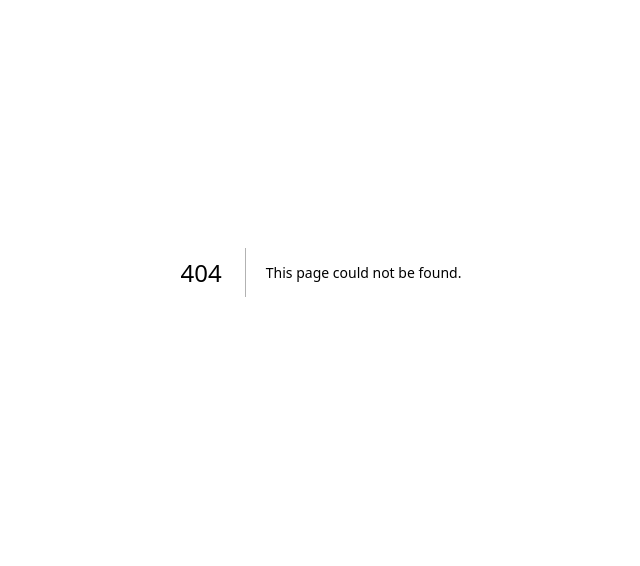
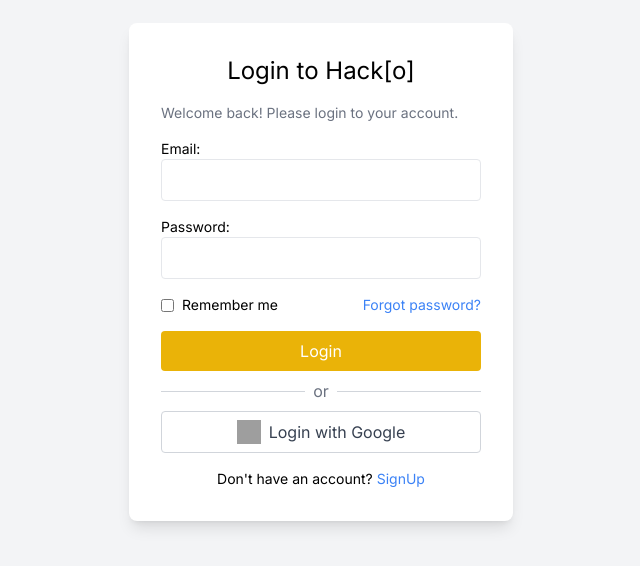
Before and after one commit to BERNEXT-ICF/hacko, a Next.js app: page /login in a window 1280 px wide. Before the commit this address had no page. Shown: the part 128-694 px from the top of the page, without its empty margins (319-959 px from the left). Built offline with nearby package versions, Linux system fonts and the light colour scheme; grey boxes are pictures that could not be loaded.

Commit message:
feat : add login

```diff
--- /dev/null
+++ b/app/(auth)/login/page.tsx
@@ -0,0 +1,80 @@
+'use client';
+
+import React, { useState } from 'react';
+
+const Login = () => {
+  const [email, setEmail] = useState('');
+  const [password, setPassword] = useState('');
+  const [rememberMe, setRememberMe] = useState(false);
+
+  const handleSubmit = (e: React.FormEvent) => {
+    e.preventDefault();
+    // Handle login logic here
+    console.log('Email:', email);
+    console.log('Password:', password);
+    console.log('Remember Me:', rememberMe);
+  };
+
+  const handleGoogleLogin = () => {
+    // Handle Google login logic here
+    console.log('Login with Google');
+  };
+
+  return (
+    <div className="flex justify-center items-center min-h-screen bg-gray-100 p-4">
+      <div className="bg-white p-8 rounded-lg shadow-lg w-full max-w-md md:max-w-sm">
+        <form onSubmit={handleSubmit} className="flex flex-col">
+          <h2 className="text-2xl text-center">Login to Hack[o]</h2>
+          <p className="text-gray-500 text-sm py-4">Welcome back! Please login to your account.</p>
+          <label className="mb-2 text-sm">
+            Email:
+            <input
+              type="email"
+              value={email}
+              onChange={(e) => setEmail(e.target.value)}
+              required
+              className="mb-2 p-2 text-base border rounded w-full"
+            />
+          </label>
+          <label className="mb-2 text-sm">
+            Password:
+            <input
+              type="password"
+              value={password}
+              onChange={(e) => setPassword(e.target.value)}
+              required
+              className="mb-2 p-2 text-base border rounded w-full"
+            />
+          </label>
+          <div className="flex items-center justify-between mb-4">
+            <label className="flex items-center text-sm">
+              <input
+                type="checkbox"
+                checked={rememberMe}
+                onChange={(e) => setRememberMe(e.target.checked)}
+                className="mr-2"
+              />
+              Remember me
+            </label>
+            <a href="#" className="text-sm text-blue-500 hover:underline">Forgot password?</a>
+          </div>
+          <button type="submit" className="p-2 text-base bg-yellow-500 text-white rounded">Login</button>
+          <div className="flex items-center my-2">
+            <hr className="flex-grow border-t border-gray-300" />
+            <span className="mx-2 text-gray-500">or</span>
+            <hr className="flex-grow border-t border-gray-300" />
+          </div>
+          <button type="button" onClick={handleGoogleLogin} className="p-2 text-base bg-white text-gray-700 border border-gray-300 rounded flex items-center justify-center">
+            <img src="https://cdn1.iconfinder.com/data/icons/google-s-logo/150/Google_Icons-09-512.png" alt="Google icon" className="w-6 h-6 mr-2" />
+            Login with Google
+          </button>
+          <p className="text-sm text-center mt-4">
+            Don't have an account? <a href="/signup" className="text-blue-500 hover:underline">SignUp</a>
+          </p>
+        </form>
+      </div>
+    </div>
+  );
+};
+
+export default Login;
```
